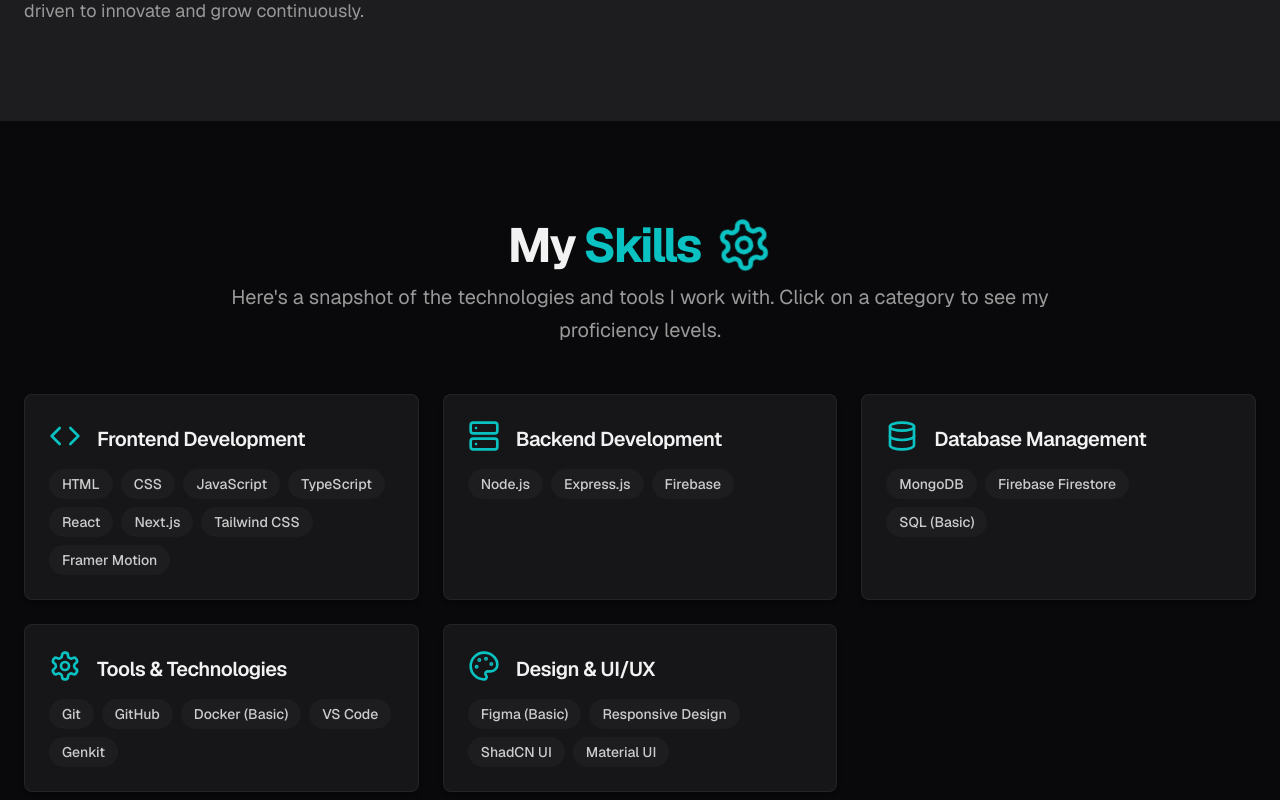
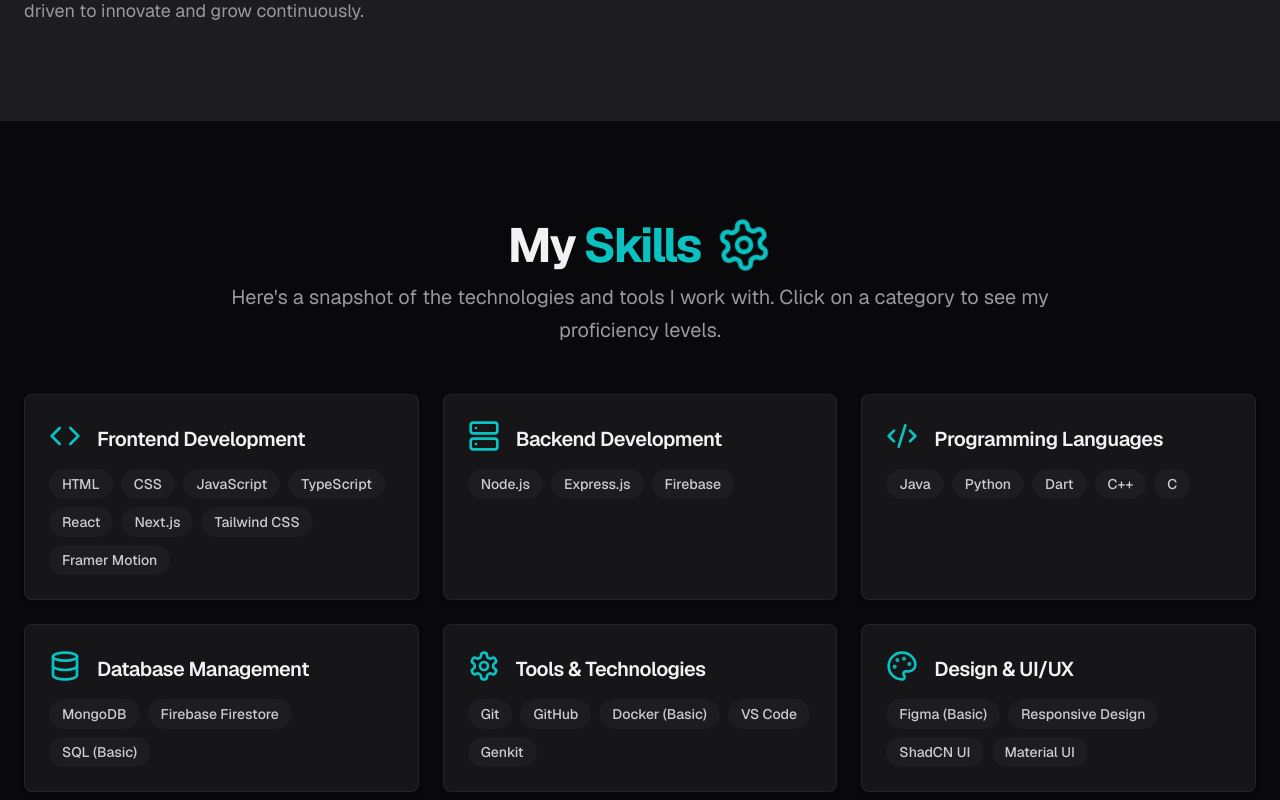
Before and after one commit to Pugal-M/Pugal, a Next.js app: page / in a window 1280 px wide. Shown: the part 1260-2060 px from the top of the page. Built offline with nearby package versions, Linux system fonts and the light colour scheme.

Commit message:
in skills section add new skill 'Programming Language'

```diff
--- a/src/components/skills-section.tsx
+++ b/src/components/skills-section.tsx
@@ -3,7 +3,7 @@
 
 import { Card, CardContent, CardHeader, CardTitle } from "@/components/ui/card";
 import { Badge } from "@/components/ui/badge";
-import { Code, Database, Server, Settings, Palette } from "lucide-react";
+import { Code, Database, Server, Settings, Palette, Code2 } from "lucide-react"; // Added Code2
 import {
   Dialog,
   DialogContent,
@@ -42,6 +42,17 @@
     ],
   },
   {
+    category: "Programming Languages", // New Category
+    icon: Code2,
+    skills: [
+      { name: "Java", proficiency: 90 },
+      { name: "Python", proficiency: 85 },
+      { name: "Dart", proficiency: 80 },
+      { name: "C++", proficiency: 75 },
+      { name: "C", proficiency: 70 },
+    ],
+  },
+  {
     category: "Database Management",
     icon: Database,
     skills: [
@@ -75,7 +86,7 @@
 
 export function SkillsSection() {
   return (
-    <section id="skills" className="w-full py-12 md:py-20 lg:py-24 bg-background">
+    <section id="skills" className="w-full py-12 md:py-20 lg:py-24">
       <div className="container px-4 md:px-6">
         <div className="flex flex-col items-center justify-center space-y-4 text-center mb-12">
           <div className="space-y-2">
```
